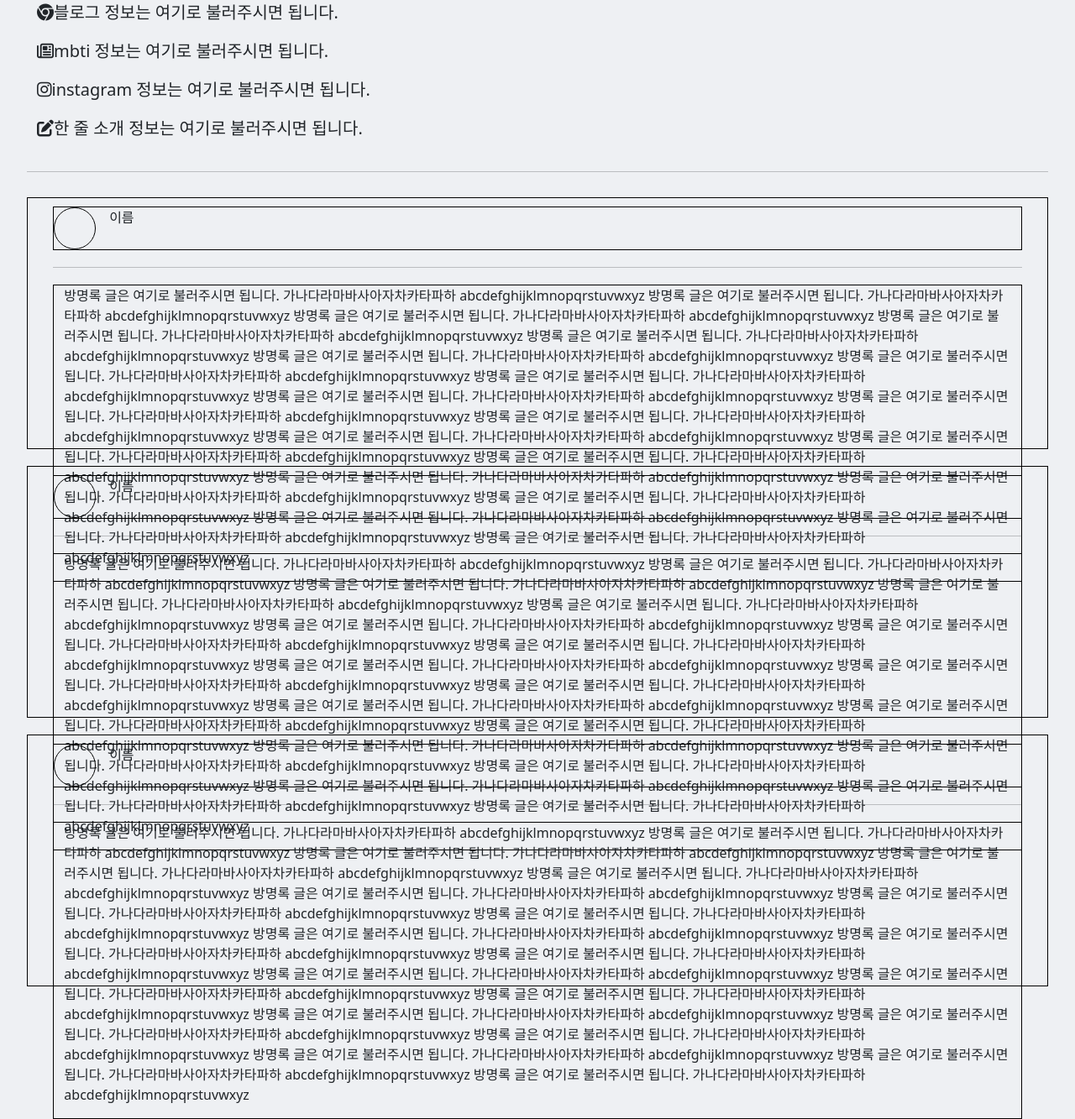
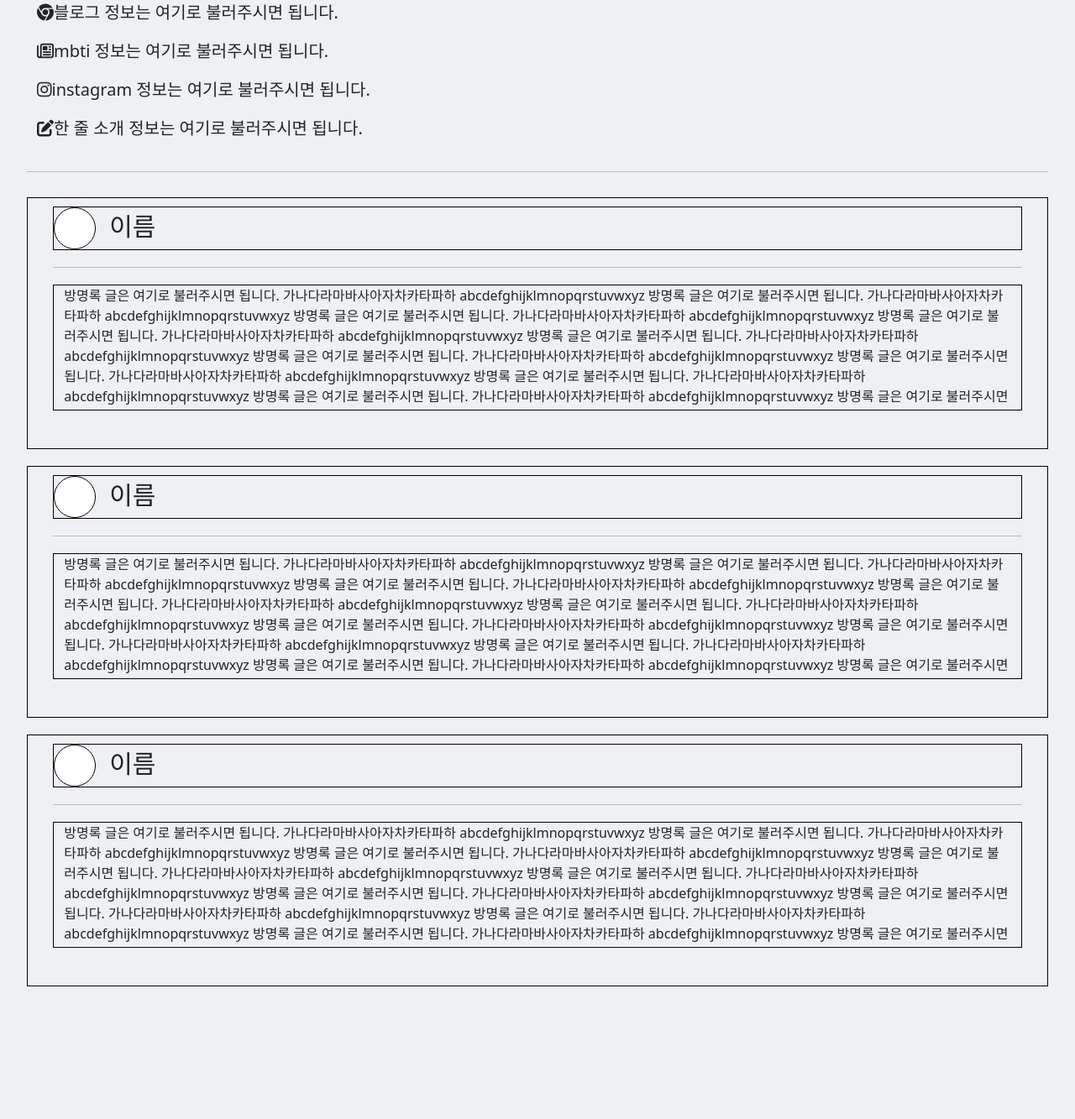
Before and after one commit to Joyanggi/ToyProject, a Flask app: template templates/detail.html in a window 1280 px wide. Shown: the part 780-2113 px from the top of the page at 84% size. After the commit the page ends 1955 px from the top, so only its background shows below. Run offline with Flask 3, Linux system fonts and the light colour scheme; the template is opened without the code that fills it, so the values that code supplies are empty; some libraries are stand-ins or nearby versions.

Commit message:
detail edit

```diff
--- a/templates/detail.html
+++ b/templates/detail.html
@@ -76,6 +76,7 @@
         }
         .userImgArea{   /* 방명록 작성자 이미지영역 관련 css */
             border: 1px solid black;
+            background-color: white;
             width: 50px;
             height: 50px;
             border-radius: 50%;
@@ -90,10 +91,13 @@
         .userNameArea{  /* 방명록 작성자 이름영역 관련 css */
             width: 95%;
             margin: 0 auto;
+            font-size: 30px;
         }
         .userCommentArea{   /* 방명록 작성자 방명록영역 관련 css */
             width: 95%;
             margin: 0 auto;
+            max-height: 150px;
+            overflow: scroll;
         }
     </style>
 </head>
```
